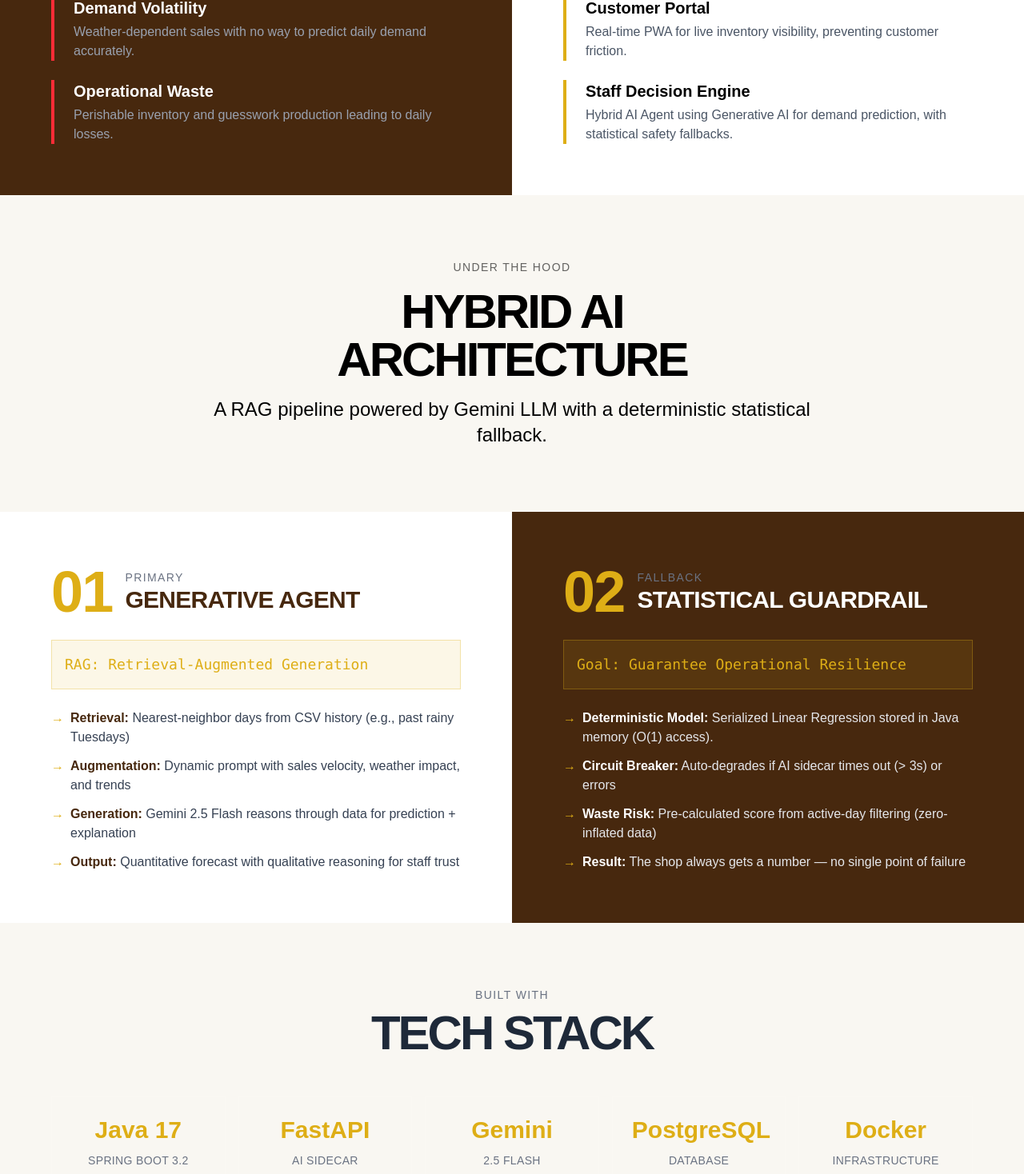
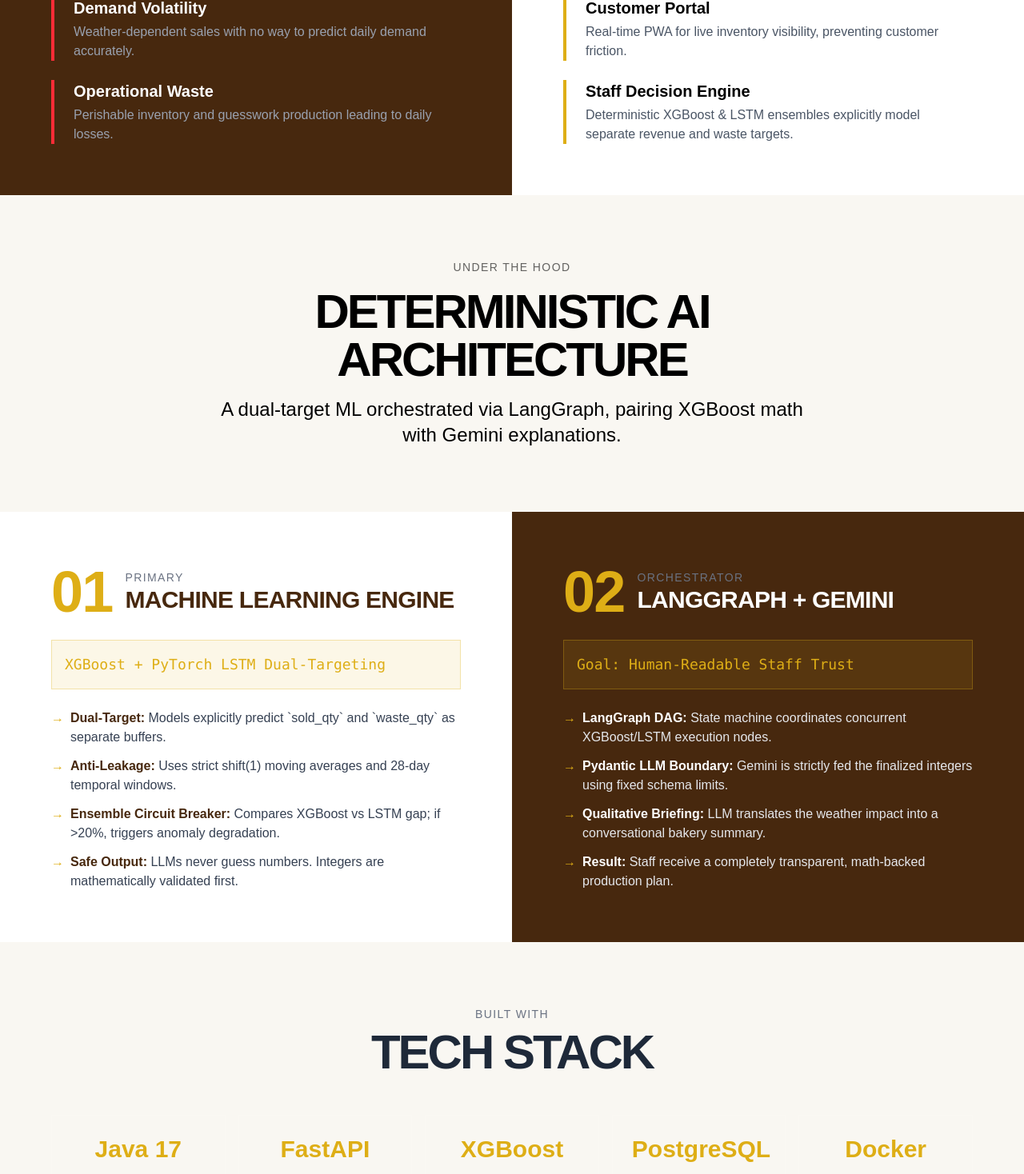
Before and after one commit to hongkim25/hong-portfolio, a Next.js app: page /the-baker in a window 1280 px wide. Shown: the part 2100-3568 px from the top of the page at 80% size. Built offline with nearby package versions, Linux system fonts and the light colour scheme; a web font is replaced by a local one.

Commit message:
fix(ui): escape greater-than symbol in JSX for V3 explanations

```diff
--- a/src/app/the-baker/page.tsx
+++ b/src/app/the-baker/page.tsx
@@ -68,10 +68,10 @@ export default function TheBaker() {
         <div className="bg-[#47280e] text-white p-12 md:p-16">
           <span className="text-sm uppercase tracking-widest opacity-60 block mb-2">For Staff</span>
           <h3 className="text-3xl md:text-4xl font-bold uppercase tracking-tight mb-4">
-            Hybrid AI Engine
+            Deterministic AI
           </h3>
           <p className="text-lg md:text-xl">
-            A Generative AI agent predicts daily demand, protected by statistical guardrails for zero downtime.
+            A dual-target machine learning ensemble predicts daily demand and waste margins mathematically.
           </p>
         </div>
       </div>
@@ -147,7 +147,7 @@ export default function TheBaker() {
               </div>
               <div className="border-l-4 border-[#DEAE16] pl-6">
                 <span className="font-bold text-xl block mb-1">Staff Decision Engine</span>
-                <p className="text-gray-600">Hybrid AI Agent using Generative AI for demand prediction, with statistical safety fallbacks.</p>
+                <p className="text-gray-600">Deterministic XGBoost & LSTM ensembles explicitly model separate revenue and waste targets.</p>
               </div>
             </div>
           </div>
@@ -158,10 +158,10 @@ export default function TheBaker() {
         <div className="w-full text-black py-20 px-8 text-center">
           <span className="text-sm uppercase tracking-widest opacity-60 block mb-4">Under The Hood</span>
           <h2 className="text-4xl md:text-6xl font-bold uppercase tracking-tighter leading-none mb-4">
-            Hybrid AI<br />Architecture
+            Deterministic AI<br />Architecture
           </h2>
           <p className="text-xl md:text-2xl max-w-3xl mx-auto">
-            A RAG pipeline powered by Gemini LLM with a deterministic statistical fallback.
+            A dual-target ML orchestrated via LangGraph, pairing XGBoost math with Gemini explanations.
           </p>
         </div>
 
@@ -175,29 +175,29 @@ export default function TheBaker() {
               <div>
                 <span className="text-sm uppercase tracking-widest text-gray-500 block">Primary</span>
                 <h3 className="text-2xl md:text-3xl font-bold uppercase tracking-tight">
-                  Generative Agent
+                  Machine Learning Engine
                 </h3>
               </div>
             </div>
             <div className="bg-[#DEAE16]/10 border border-[#DEAE16]/30 p-4 font-mono text-[#DEAE16] text-base md:text-lg mb-6">
-              RAG: Retrieval-Augmented Generation
+              XGBoost + PyTorch LSTM Dual-Targeting
             </div>
             <div className="space-y-3 text-sm md:text-base">
               <div className="flex gap-2">
                 <span className="text-[#DEAE16]">→</span>
-                <span><span className="text-[#47280e] font-bold">Retrieval:</span> <span className="text-gray-700">Nearest-neighbor days from CSV history (e.g., past rainy Tuesdays)</span></span>
+                <span><span className="text-[#47280e] font-bold">Dual-Target:</span> <span className="text-gray-700">Models explicitly predict `sold_qty` and `waste_qty` as separate buffers.</span></span>
               </div>
               <div className="flex gap-2">
                 <span className="text-[#DEAE16]">→</span>
-                <span><span className="text-[#47280e] font-bold">Augmentation:</span> <span className="text-gray-700">Dynamic prompt with sales velocity, weather impact, and trends</span></span>
+                <span><span className="text-[#47280e] font-bold">Anti-Leakage:</span> <span className="text-gray-700">Uses strict shift(1) moving averages and 28-day temporal windows.</span></span>
               </div>
               <div className="flex gap-2">
                 <span className="text-[#DEAE16]">→</span>
-                <span><span className="text-[#47280e] font-bold">Generation:</span> <span className="text-gray-700">Gemini 2.5 Flash reasons through data for prediction + explanation</span></span>
+                <span><span className="text-[#47280e] font-bold">Ensemble Circuit Breaker:</span> <span className="text-gray-700">Compares XGBoost vs LSTM gap; if &gt;20%, triggers anomaly degradation.</span></span>
               </div>
               <div className="flex gap-2">
                 <span className="text-[#DEAE16]">→</span>
-                <span><span className="text-[#47280e] font-bold">Output:</span> <span className="text-gray-700">Quantitative forecast with qualitative reasoning for staff trust</span></span>
+                <span><span className="text-[#47280e] font-bold">Safe Output:</span> <span className="text-gray-700">LLMs never guess numbers. Integers are mathematically validated first.</span></span>
               </div>
             </div>
           </div>
@@ -207,31 +207,31 @@ export default function TheBaker() {
             <div className="flex items-center gap-4 mb-6">
               <span className="text-5xl md:text-7xl font-bold tracking-tight text-[#DEAE16]">02</span>
               <div>
-                <span className="text-sm uppercase tracking-widest text-gray-500 block">Fallback</span>
+                <span className="text-sm uppercase tracking-widest text-gray-500 block">Orchestrator</span>
                 <h3 className="text-2xl md:text-3xl font-bold uppercase tracking-tight">
-                  Statistical Guardrail
+                  LangGraph + Gemini
                 </h3>
               </div>
             </div>
             <div className="bg-[#DEAE16]/10 border border-[#DEAE16]/30 p-4 font-mono text-[#DEAE16] text-base md:text-lg mb-6">
-              Goal: Guarantee Operational Resilience
+              Goal: Human-Readable Staff Trust
             </div>
             <div className="space-y-3 text-sm md:text-base">
               <div className="flex gap-2">
                 <span className="text-[#DEAE16]">→</span>
-                <span><span className="font-bold">Deterministic Model:</span> <span className="text-gray-200">Serialized Linear Regression stored in Java memory (O(1) access).</span></span>
+                <span><span className="font-bold">LangGraph DAG:</span> <span className="text-gray-200">State machine coordinates concurrent XGBoost/LSTM execution nodes.</span></span>
               </div>
               <div className="flex gap-2">
                 <span className="text-[#DEAE16]">→</span>
-                <span><span className="font-bold">Circuit Breaker:</span> <span className="text-gray-200">Auto-degrades if AI sidecar times out ({'>'} 3s) or errors</span></span>
+                <span><span className="font-bold">Pydantic LLM Boundary:</span> <span className="text-gray-200">Gemini is strictly fed the finalized integers using fixed schema limits.</span></span>
               </div>
               <div className="flex gap-2">
                 <span className="text-[#DEAE16]">→</span>
-                <span><span className="font-bold">Waste Risk:</span> <span className="text-gray-200">Pre-calculated score from active-day filtering (zero-inflated data)</span></span>
+                <span><span className="font-bold">Qualitative Briefing:</span> <span className="text-gray-200">LLM translates the weather impact into a conversational bakery summary.</span></span>
               </div>
               <div className="flex gap-2">
                 <span className="text-[#DEAE16]">→</span>
-                <span><span className="font-bold">Result:</span> <span className="text-gray-200">The shop always gets a number — no single point of failure</span></span>
+                <span><span className="font-bold">Result:</span> <span className="text-gray-200">Staff receive a completely transparent, math-backed production plan.</span></span>
               </div>
             </div>
           </div>
@@ -253,11 +253,11 @@ export default function TheBaker() {
             </div>
             <div className="text-center p-6 border border-white/10 hover:border-[#DEAE16] transition-colors">
               <span className="block text-[#DEAE16] text-2xl md:text-3xl font-bold mb-2">FastAPI</span>
-              <span className="text-gray-500 text-sm uppercase tracking-wide">AI Sidecar</span>
+              <span className="text-gray-500 text-sm uppercase tracking-wide">LangGraph API</span>
             </div>
             <div className="text-center p-6 border border-white/10 hover:border-[#DEAE16] transition-colors">
-              <span className="block text-[#DEAE16] text-2xl md:text-3xl font-bold mb-2">Gemini</span>
-              <span className="text-gray-500 text-sm uppercase tracking-wide">2.5 Flash</span>
+              <span className="block text-[#DEAE16] text-2xl md:text-3xl font-bold mb-2">XGBoost</span>
+              <span className="text-gray-500 text-sm uppercase tracking-wide">Dual-Target ML</span>
             </div>
             <div className="text-center p-6 border border-white/10 hover:border-[#DEAE16] transition-colors">
               <span className="block text-[#DEAE16] text-2xl md:text-3xl font-bold mb-2">PostgreSQL</span>
```
